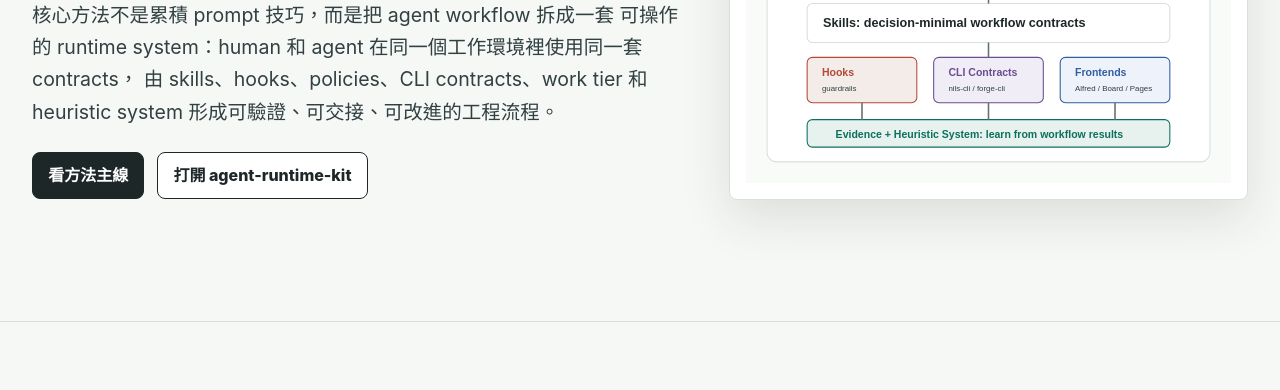
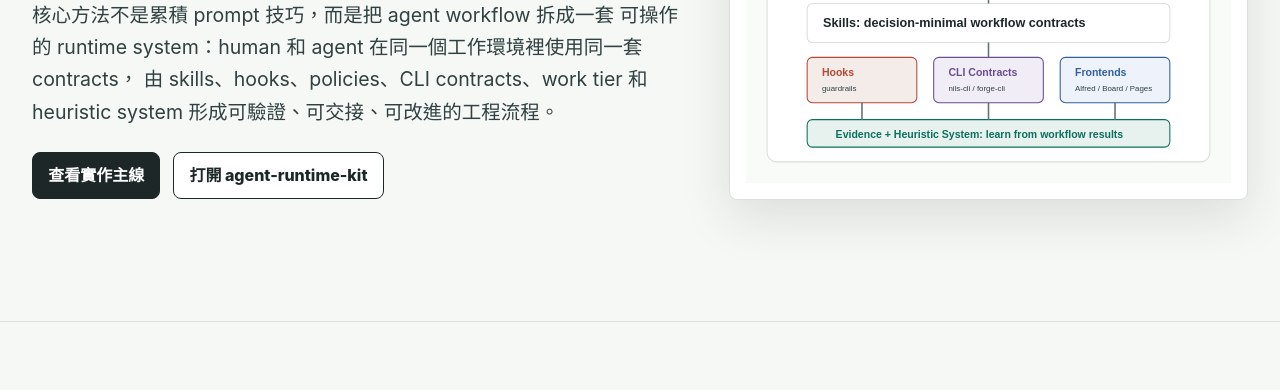
Before and after one commit to graysurf/agent-workflow-playbook, a website: page src/index.html in a window 1280 px wide. Shown: the part 410-800 px from the top of the page. Drawn offline with Linux system fonts and the light colour scheme.

Commit message:
content: refine hero action label
- Use a more formal implementation-path label for the primary hero action

```diff
--- a/src/index.html
+++ b/src/index.html
@@ -46,7 +46,7 @@
             heuristic system 形成可驗證、可交接、可改進的工程流程。
           </p>
           <div class="hero-actions">
-            <a class="button" href="#talk-path">看方法主線</a>
+            <a class="button" href="#talk-path">查看實作主線</a>
             <a class="button secondary" href="https://github.com/graysurf/agent-runtime-kit" target="_blank" rel="noopener noreferrer">打開 agent-runtime-kit</a>
           </div>
         </div>
```
